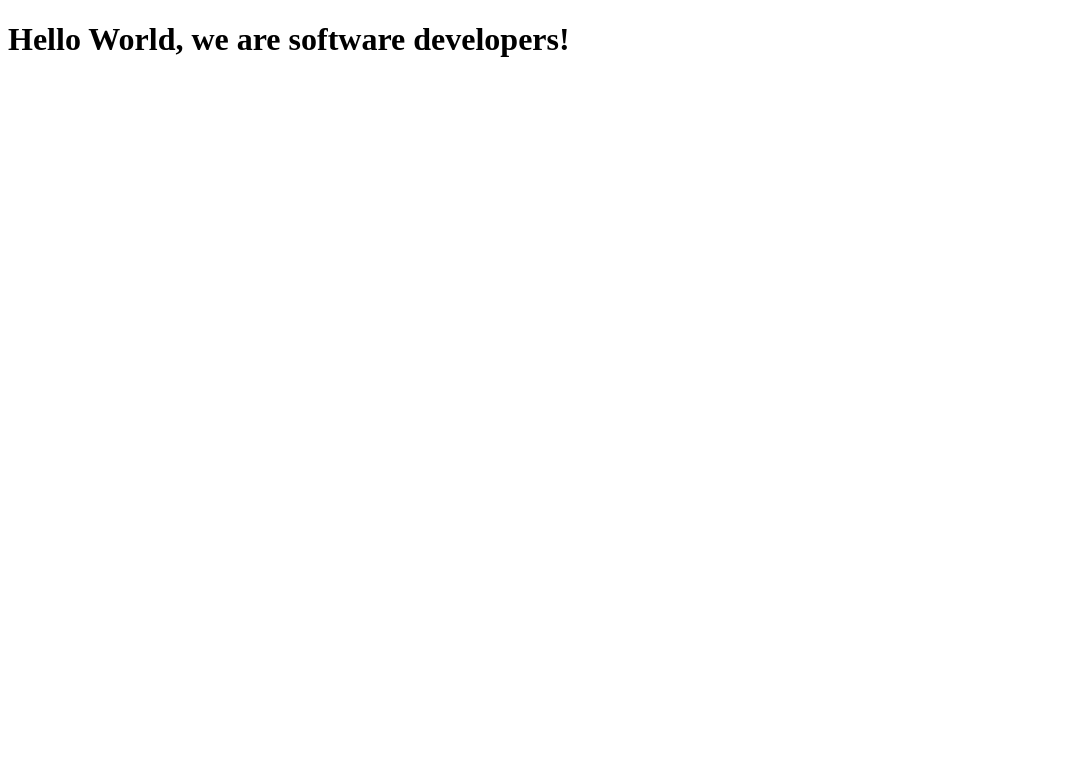
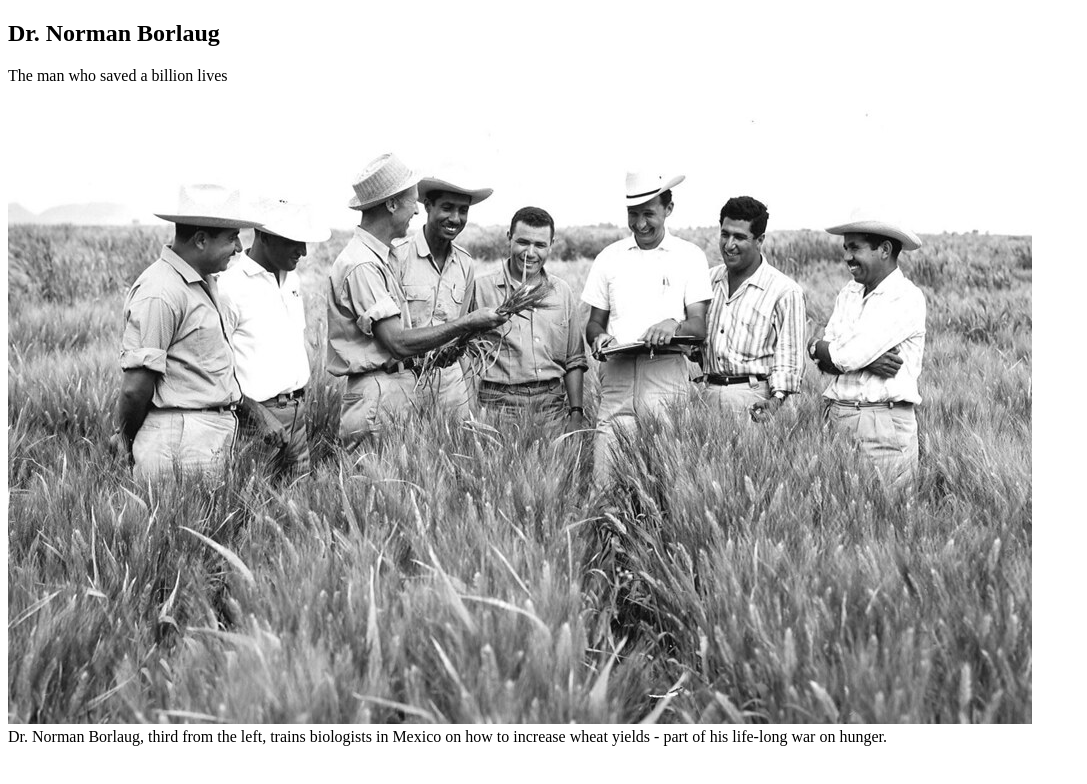
Before and after one commit to redaawet/awetAndSundayMicroversetrail, a plain HTML site: page index.html in a window 1280 px wide. Shown: the whole page, without its empty margins (0-1087 px from the left). Drawn offline with Linux system fonts and the light colour scheme.

Commit message:
Attribute page header and image added

```diff
--- a/index.html
+++ b/index.html
@@ -9,18 +9,18 @@
   <body>
     <script src="https://cdn.freecodecamp.org/testable-projects-fcc/v1/bundle.js"></script>
 
-    <h1>Hello World, we are software developers!</h1>
-    <!--
-    Hello Camper!
+   <section id='main'>
+     <div id='title'>
+       <h1>Dr. Norman Borlaug</h1>
+       <p>The man who saved a billion lives</p>
+     </div>
+     <div id="img-div">
+       <img id='image' src='images/dr_norman.jpg' />
+       <div id='img-caption'>Dr. Norman Borlaug, third from the left, trains biologists in Mexico on how to increase wheat yields - part of his life-long war on hunger.</div>
+     </div>
 
-    For now, the test suite only works in Chrome!
-    Please read the README below in the JS Editor before beginning.
-    Feel free to delete this message once you have read it.
-    Good luck and Happy Coding!
+   </section>
 
-    - The freeCodeCamp Team
-
-    -->
     <script src="js/index.js"></script>
   </body>
 </html>
```
Also changed, not shown: images/dr_norman.jpg (added).
